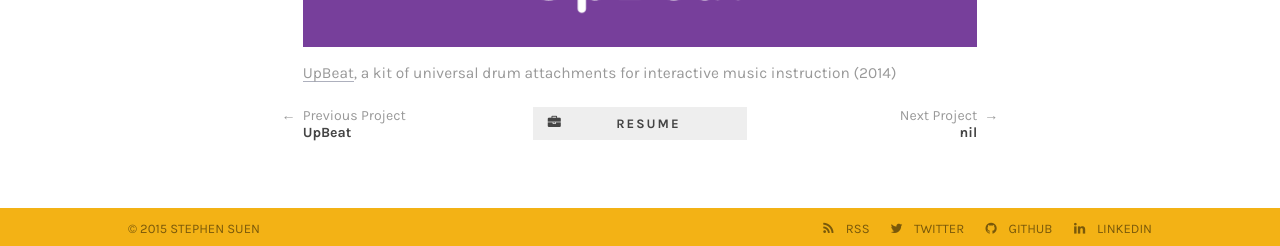
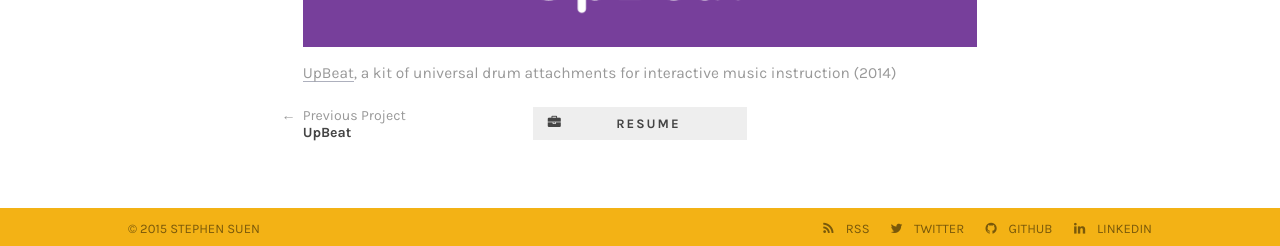
Before and after one commit to s2tephen/s2tephen.github.io, a Jekyll site: the page built from _work/logo-design.md, in a window 1280 px wide. Shown: the part 2110-2356 px from the top of the page. Built offline with Jekyll 4.4.1, drawn with Linux system fonts in a browser that asks for light colours; nearby versions of some CDN libraries.

Commit message:
Bundle updated to latest gh-pages dependencies.

```diff
--- a/_config.yml
+++ b/_config.yml
@@ -6,6 +6,7 @@ baseurl: ''
 url: 'http://stephensuen.com'
 
 # Build settings
+gems: [jekyll-paginate]
 markdown: kramdown
 permalink: /:categories/:title
 exclude: ['Gemfile', 'Gemfile.lock', 'Rakefile', 'pretty_print.xsl', 'vendor']
--- a/_work/logo-design.md
+++ b/_work/logo-design.md
@@ -7,8 +7,6 @@ year: 2012-2014
 post-img: ssuen_logo.png
 prev-slug: upbeat
 prev-title: UpBeat
-next-slug: nil
-next-title: nil
 links:
   - url: /resume
     text: Resume
```
Also changed, not shown: Gemfile.lock.
